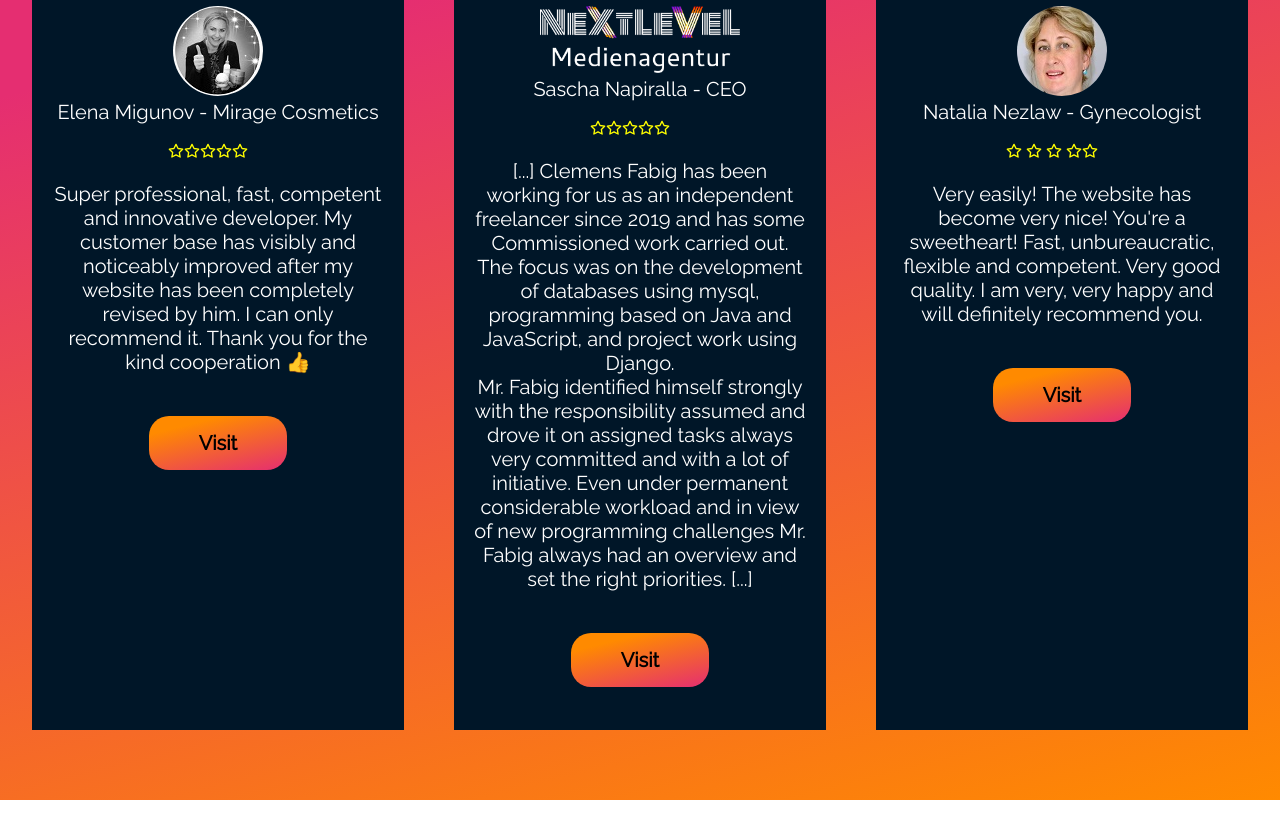
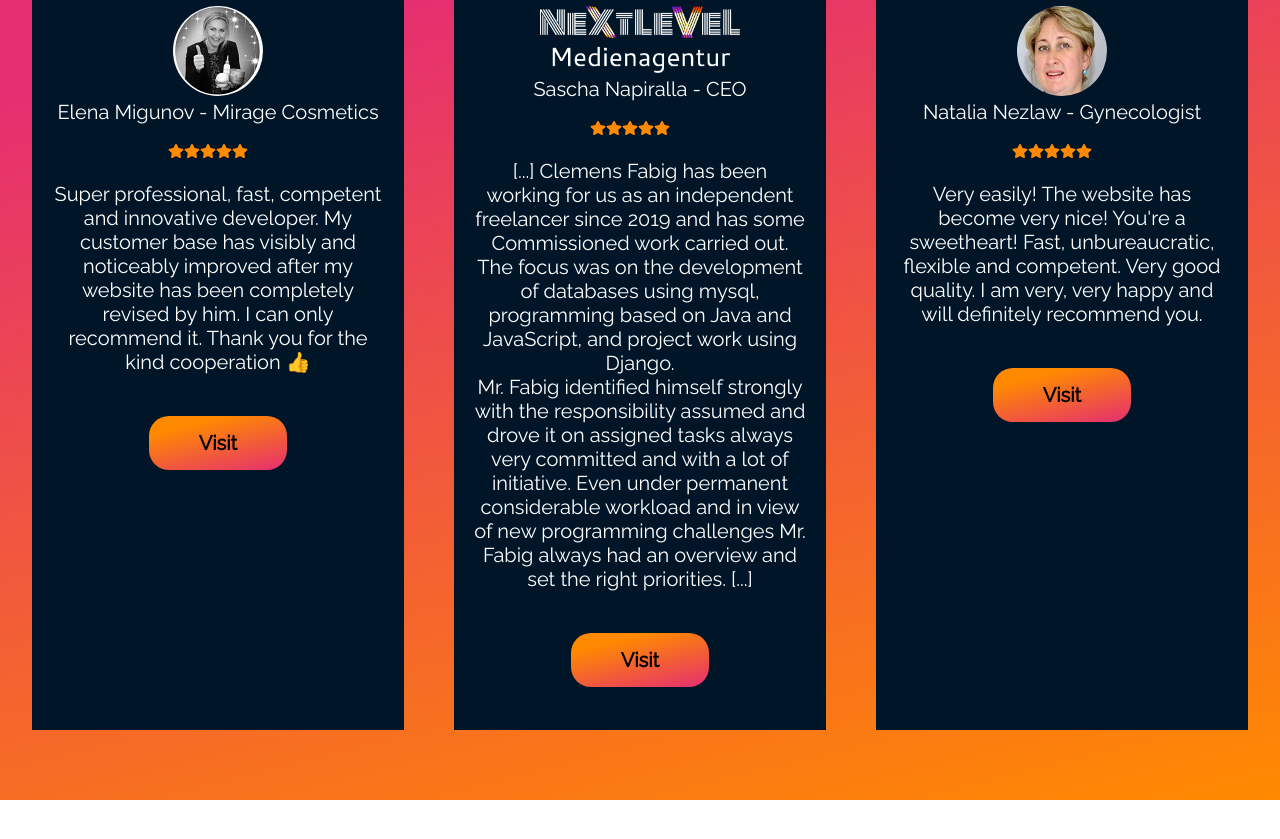
Before and after one commit to timefliez1210/Old-Portfolio-Website-NextJS, a Next.js app: page / in a window 1280 px wide. Shown: the part 6380-7219 px from the top of the page. Built offline with nearby package versions, Linux system fonts and the light colour scheme.

Commit message:
minor fixes

```diff
--- a/components/blog_overview/blogOverview.styles.jsx
+++ b/components/blog_overview/blogOverview.styles.jsx
@@ -40,11 +40,15 @@
   position: relative;
   z-index: 0;
   .display-img {
-    width: 100%;
+    width: 50%;
     align-self: center;
     z-index: 0;
     border-radius: 40px;
     box-shadow: 5px 5px 10px #000910, -5px -5px 10px #002340;
+
+    @media (max-width: 800px) {
+      width: 100%;
+    }
   }
 `;
 
--- a/components/feedback/feedback.component.jsx
+++ b/components/feedback/feedback.component.jsx
@@ -1,5 +1,5 @@
 import { Feedback, Main, Card } from "./feedback.styles";
-import { FiStar } from "react-icons/fi";
+import { FaStar } from "react-icons/fa";
 
 const FeedbackSection = () => (
   <Feedback id="feedback">
@@ -15,11 +15,11 @@
         <p>Elena Migunov - Mirage Cosmetics</p>
         <div className="stars">
           <br />
-          <FiStar />
-          <FiStar />
-          <FiStar />
-          <FiStar />
-          <FiStar />
+          <FaStar />
+          <FaStar />
+          <FaStar />
+          <FaStar />
+          <FaStar />
         </div>
         <br />
         <br />
@@ -53,11 +53,11 @@
         <p>Sascha Napiralla - CEO</p>
         <div className="stars">
           <br />
-          <FiStar />
-          <FiStar />
-          <FiStar />
-          <FiStar />
-          <FiStar />
+          <FaStar />
+          <FaStar />
+          <FaStar />
+          <FaStar />
+          <FaStar />
         </div>
         <br />
         <br />
@@ -97,8 +97,11 @@
         <p>Natalia Nezlaw - Gynecologist</p>
         <div className="stars">
           <br />
-          <FiStar /> <FiStar /> <FiStar /> <FiStar />
-          <FiStar />
+          <FaStar />
+          <FaStar />
+          <FaStar />
+          <FaStar />
+          <FaStar />
         </div>
         <br />
         <br />
--- a/components/feedback/feedback.styles.jsx
+++ b/components/feedback/feedback.styles.jsx
@@ -39,7 +39,7 @@
   .stars {
     width: 20px;
     height: 20px;
-    color: yellow;
+    color: #ff8a00;
     padding: 20px;
     display: inline;
   }
```
